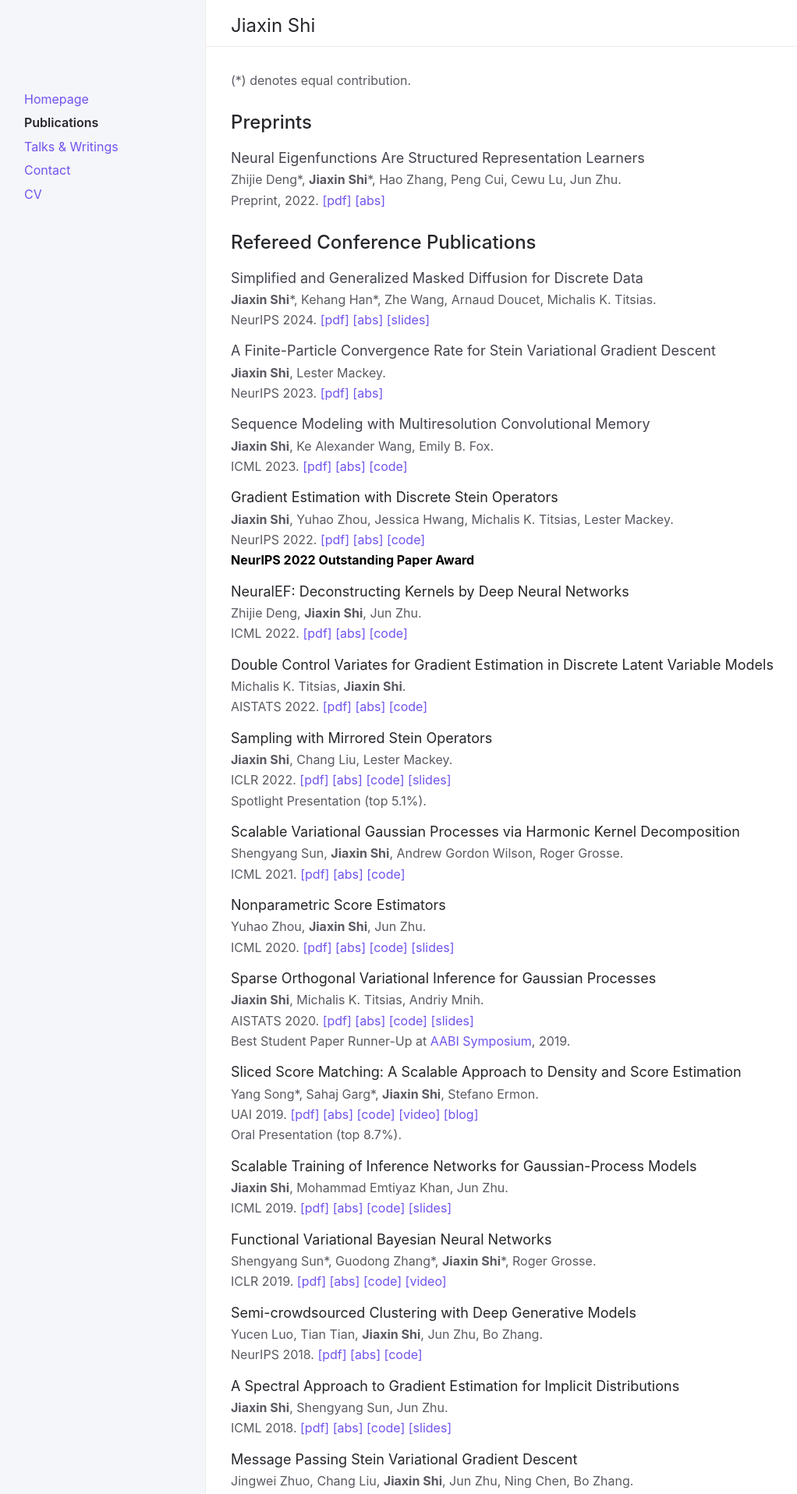
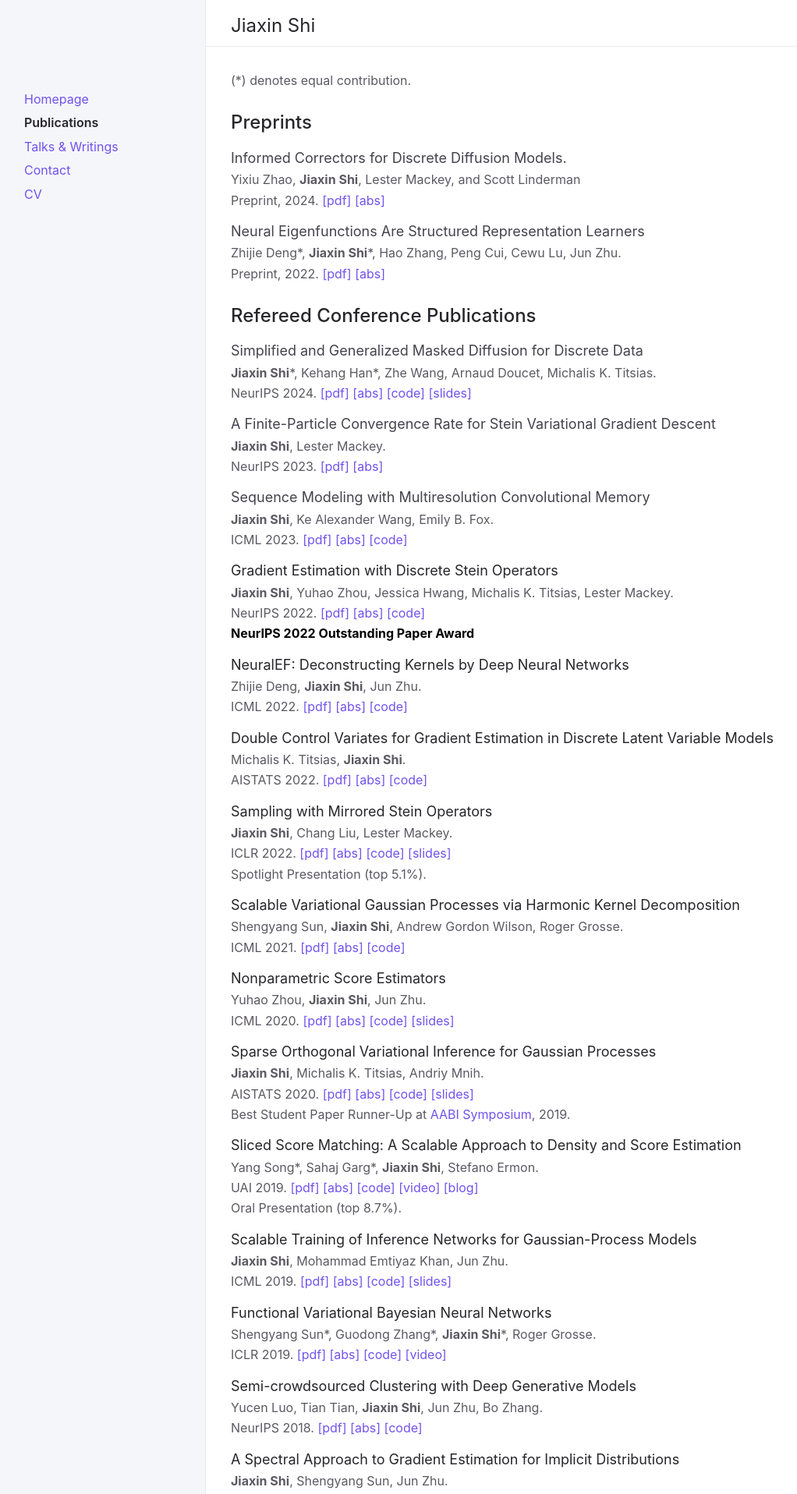
Before and after one commit to thjashin/thjashin.github.io, a Jekyll site: the page built from publications.md, in a window 1280 px wide. Shown: the top 1916 px of the page at 78% size, without its empty margins (92-1114 px from the left). Built offline with Jekyll 4.4.1, drawn with Linux system fonts in a browser that asks for light colours.

Commit message:
Update publications.md

```diff
--- a/publications.md
+++ b/publications.md
@@ -8,6 +8,14 @@ nav_order: 2
 
 
 ## Preprints
+
+Informed Correctors for Discrete Diffusion Models.
+{: .fs-5 .mb-1 .text-grey-dk-200}
+Yixiu Zhao, **Jiaxin Shi**, Lester Mackey, and Scott Linderman
+{: .mb-1}
+Preprint, 2024.
+[[pdf]](https://arxiv.org/pdf/2407.21243.pdf)
+[[abs]](https://arxiv.org/abs/2407.21243)
 
 Neural Eigenfunctions Are Structured Representation Learners
 {: .fs-5 .mb-1 .text-grey-dk-200}
@@ -27,6 +35,7 @@ Simplified and Generalized Masked Diffusion for Discrete Data
 NeurIPS 2024.
 [[pdf]](https://arxiv.org/pdf/2406.04329.pdf)
 [[abs]](https://arxiv.org/abs/2406.04329)
+[[code]](https://github.com/google-deepmind/md4)
 [[slides]](https://thjashin.github.io/talks/jiaxins_md4_genu.pdf)
 
 A Finite-Particle Convergence Rate for Stein Variational Gradient Descent
```
